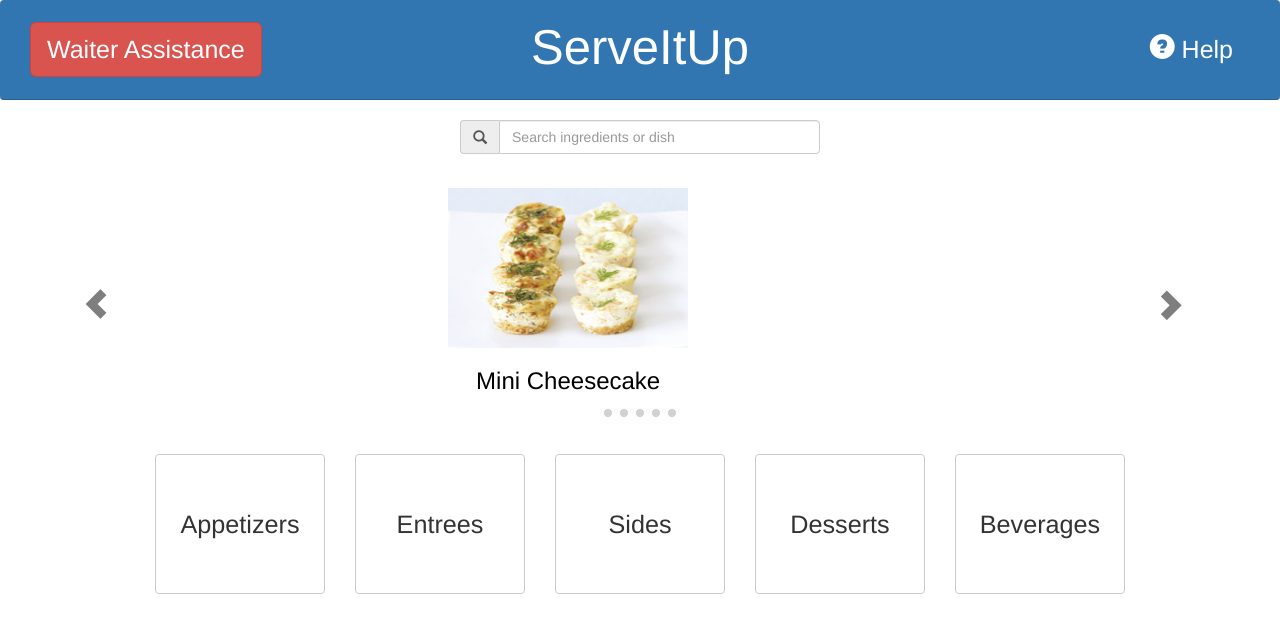
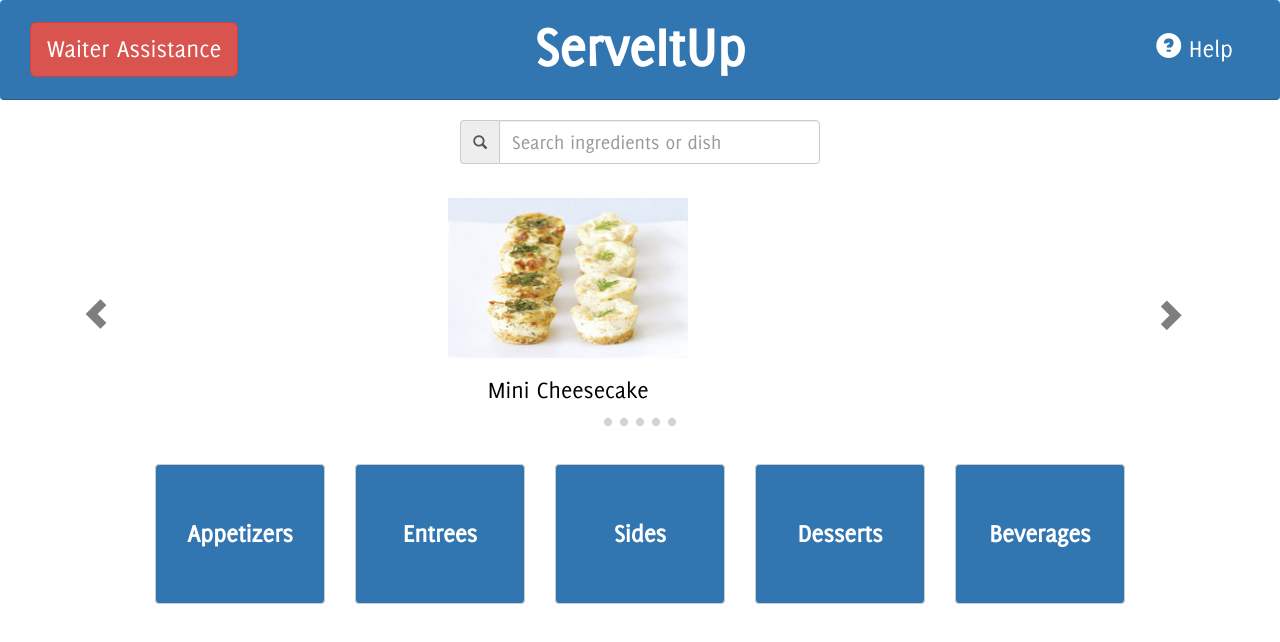
Before and after one commit to akfarhat/serve-it-up, a plain HTML site: page index.html in a window 1280 px wide. Drawn offline with nearby package versions, Linux system fonts and the light colour scheme.

Commit message:
Added custom font which is sick

```diff
--- a/carousel.css
+++ b/carousel.css
@@ -2,7 +2,19 @@
 -------------------------------------------------- */
 /* Padding below the footer and lighter body text */
 
+@font-face {
+    font-family: 'deliciousroman';
+    src: url('fonts/delicious-roman-webfont.eot');
+    src: url('fonts/delicious-roman-webfont.eot?#iefix') format('embedded-opentype'),
+         url('fonts/delicious-roman-webfont.woff') format('woff'),
+         url('fonts/delicious-roman-webfont.ttf') format('truetype'),
+         url('fonts/delicious-roman-webfont.svg#deliciousroman') format('svg');
+    font-weight: normal;
+    font-style: normal;
+}
+
 body {
+	font-family: 'deliciousroman', Arial, sans-serif;
   padding-bottom: 40px;
   color: #5a5a5a;
 }
@@ -41,7 +53,9 @@ a:link, a:visited, a:hover {
 }
 
 .navbar-wrapper .navbar-brand {
-  font-size: 350%;
+
+  font-size: 400%;
+	font-weight: bold;
   position: absolute;
   width: 100%;
   height: 100%;
@@ -72,6 +86,11 @@ a:link, a:visited, a:hover {
 
 #searchContainer {
   margin-top: 120px;
+}
+
+#searchContainer input {
+  height: 44px;
+  font-size: 20px;
 }
 
 .ui-autocomplete {
@@ -167,6 +186,9 @@ a:link, a:visited, a:hover {
 #categoryContainer .btn {
   height: 140px;
   font-size: 180%;
+	background-color: #3276b1;
+	font-weight: bold;
+	color: #FFFFFF;
 }
 
 #categoryContainer .category {
--- a/order.css
+++ b/order.css
@@ -2,8 +2,19 @@
 -------------------------------------------------- */
 /* Padding below the footer and lighter body text */
 
+@font-face {
+    font-family: 'deliciousroman';
+    src: url('fonts/delicious-roman-webfont.eot');
+    src: url('fonts/delicious-roman-webfont.eot?#iefix') format('embedded-opentype'),
+         url('fonts/delicious-roman-webfont.woff') format('woff'),
+         url('fonts/delicious-roman-webfont.ttf') format('truetype'),
+         url('fonts/delicious-roman-webfont.svg#deliciousroman') format('svg');
+    font-weight: normal;
+    font-style: normal;
+}
+
 body {
-	/*font-family: Cambria, Georgia, serif;*/
+	font-family: 'deliciousroman', Arial, sans-serif;
 }
 
 a:link, a:visited, a:hover {
@@ -40,7 +51,8 @@ a:link, a:visited, a:hover {
 }
 
 .navbar-wrapper .navbar-brand {
-  font-size: 350%;
+	font-weight: bold;
+  font-size: 400%;
   position: absolute;
   width: 100%;
   height: 100%;
```
Also changed, not shown: index.html (+3 -3 lines), fonts/delicious-roman-webfont.ttf (added), fonts/delicious-roman-webfont.woff (added), 2 other files.
